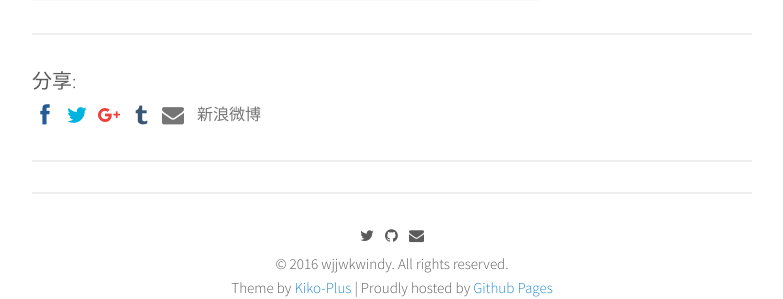
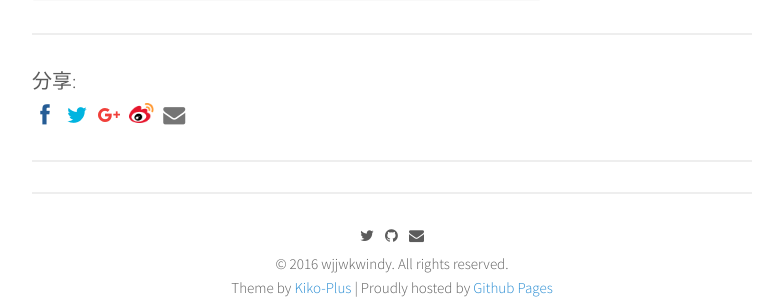
Before and after one commit to wjjwkwindy/wjjwkwindy.github.io, a Jekyll site: the page built from _posts/2016-10-28-hello-world.md, in a window 1280 px wide. Shown: the part 448-747 px from the top of the page, without its empty margins (248-1031 px from the left). Built offline with Jekyll 4.4.1, drawn with Linux system fonts in a browser that asks for light colours; nearby versions of some CDN libraries; comment, search, counter and statistics services are not loaded.

Commit message:
完善分享栏的新浪微博分享链接图片
1.添加新浪微博的图片Weibo.png，删除博客原本的示例图片image.png
2.将分享栏的原本新浪分享链接去掉，加上新的微博图片分享链接。

```diff
--- a/_includes/share.html
+++ b/_includes/share.html
@@ -5,8 +5,6 @@
 'left=20,top=20,width=500,height=500,toolbar=1,resizable=0'); return false;" class="ssk ssk-icon ssk-twitter"></a>
 <a href="https://plus.google.com/share?url={{ site.url }}{{ page.url }}" onclick="window.open(this.href, 'mywin',
 'left=20,top=20,width=500,height=500,toolbar=1,resizable=0'); return false;" class="ssk ssk-icon ssk-google-plus"></a>
-<a href="https://www.tumblr.com/share?url={{ site.url }}{{ page.url }}" onclick="window.open(this.href, 'mywin',
-'left=20,top=20,width=500,height=500,toolbar=1,resizable=0'); return false;" class="ssk ssk-icon ssk-tumblr"></a>
+<a href="http://service.weibo.com/share/share.php?title={{ page.title }}+（分享自+@seacooc）&url={{ site.url }}{{ page.url }}" onclick="window.open(this.href,'mywin',
+'left=20,top=20,width=500,height=500,toolbar=1,resizable=0');return false;" ><img src="{{site.baseurl}}/images/Weibo.png"/ style="display:inherit;margin:0px 3px -3px 1px;height:20px;"></a>
 <a href="mailto:?subject={{ page.title }}&amp;body=Check out this site {{ site.url }}{{ page.url }}" class="ssk ssk-icon ssk-email"></a>
-<a href="http://service.weibo.com/share/share.php?title={{ page.title }}+（分享自+@seacooc）&url={{ site.url }}{{ page.url }}" onclick="window.open(this.href,'mywin',
-'left=20,top=20,width=500,height=500,toolbar=1,resizable=0');return false;" class="ssk-weibo">新浪微博</a>
```
Also changed, not shown: images/Weibo.png (added), images/image.png (deleted).
